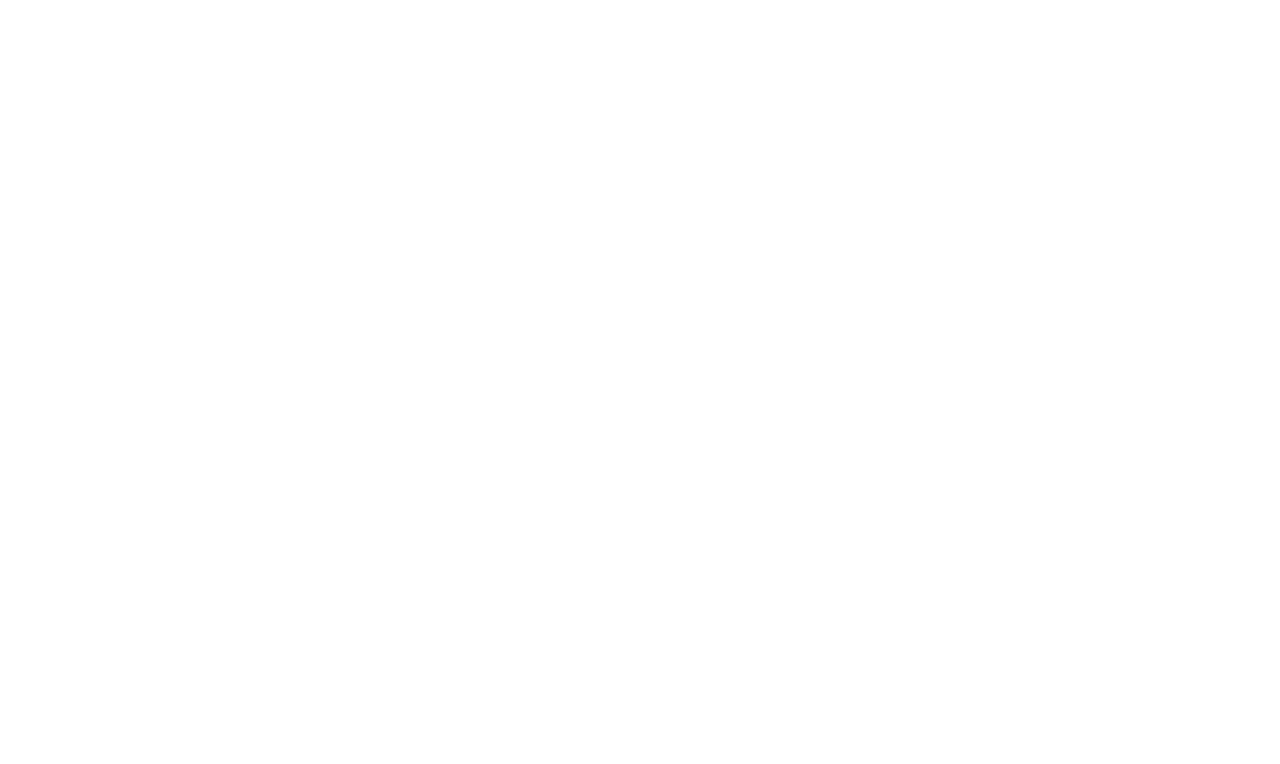
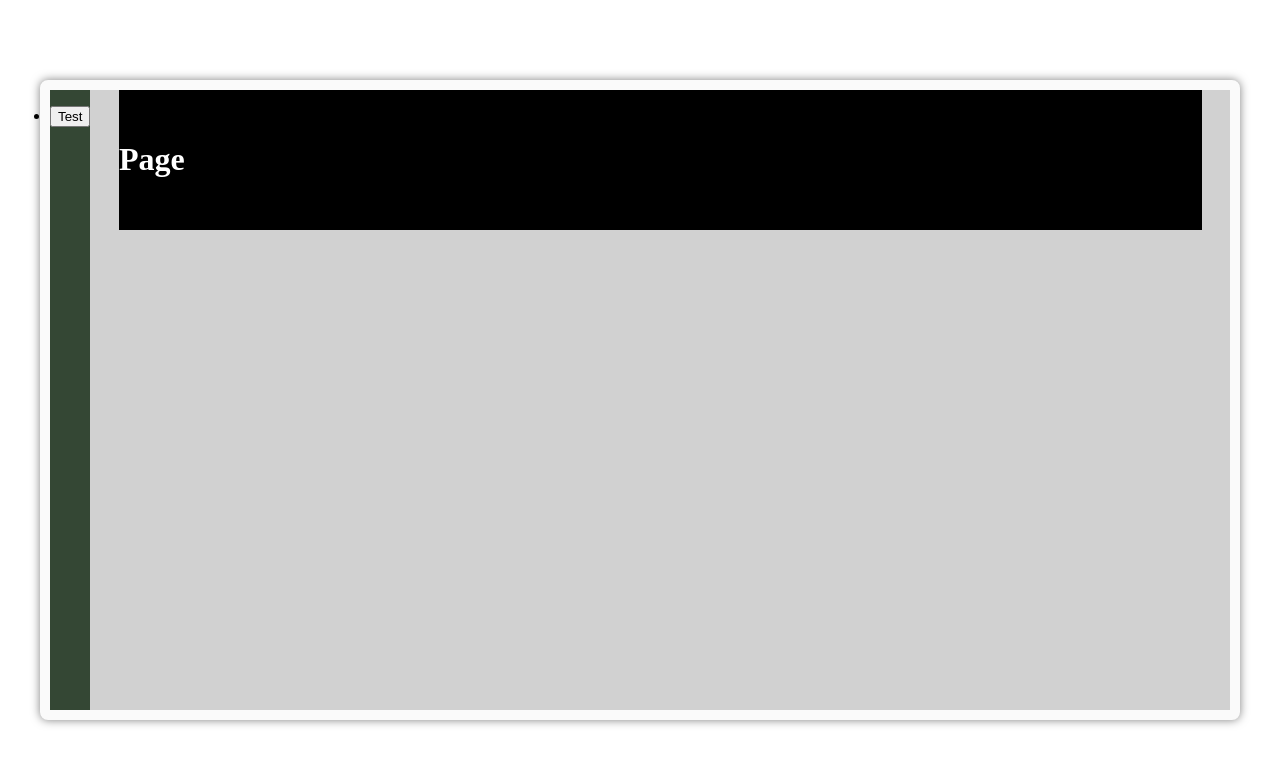
Before and after one commit to freddan88/react-typescript-examples-01, a React (Create React App) app: page /animated-sidebar in a window 1280 px wide. Before the commit this address had no page. Shown: the top 764 px of the page. Built offline with nearby package versions, Linux system fonts and the light colour scheme.

Commit message:
Add example for animated-sidebar

```diff
--- a/src/App.tsx
+++ b/src/App.tsx
@@ -11,6 +11,7 @@
 import ZoomRotate from "./pages/zoomRotate/ZoomRotate";
 import PokedexAll from "./pages/pokedex/PokedexAll";
 import ReactHookForm from "./pages/ReactHookForm/ReactHookForm";
+import SidebarPage from "./pages/animatedSidebar/SidebarPage";
 
 interface IProps {}
 
@@ -34,6 +35,7 @@
           <Route path="/zoomrotate" element={<ZoomRotate />} />
           <Route path="/pokedex" element={<PokedexAll />} />
           <Route path="/react-hook-form" element={<ReactHookForm />} />
+          <Route path="/animated-sidebar" element={<SidebarPage />} />
         </Routes>
       </BrowserRouter>
     </TodoContext.Provider>
--- /dev/null
+++ b/src/pages/animatedSidebar/AnimatedSidebar.tsx
@@ -0,0 +1,24 @@
+import React, { useState, useEffect } from "react";
+
+interface IProps {}
+
+const AnimatedSidebar: React.FC<IProps> = (props) => {
+  const [isLoading, setIsLoading] = useState<boolean>(true);
+
+  useEffect(() => {
+    // Documentation hooks as lifecycle-methods:
+    // https://dev.to/trentyang/replace-lifecycle-with-hooks-in-react-3d4n
+  }, []);
+
+  return (
+    <div>
+      <ul>
+        <li>
+          <button type="button">Test</button>
+        </li>
+      </ul>
+    </div>
+  );
+};
+
+export default AnimatedSidebar;
--- /dev/null
+++ b/src/pages/animatedSidebar/SidebarPage.css
@@ -0,0 +1,35 @@
+.page-layout {
+  display: flex;
+  align-items: center;
+  justify-content: center;
+  height: 100vh;
+}
+
+.sidebar-layout {
+  display: flex;
+  background-color: #d1d1d1;
+  -webkit-box-shadow: 0px 0px 10px 0px rgba(0, 0, 0, 0.5);
+  -moz-box-shadow: 0px 0px 10px 0px rgba(0, 0, 0, 0.5);
+  box-shadow: 0px 0px 10px 0px rgba(0, 0, 0, 0.5);
+  border-radius: 8px;
+  width: 1200px;
+  border: 10px solid #fafafa;
+  height: 80vh;
+}
+
+aside {
+  min-width: 30px;
+  background-color: rgb(52, 71, 52);
+  transition: min-width 250ms ease-in-out;
+  /* margin-right: 30px; */
+  /* margin-right: calc(300px - 30px); */
+}
+
+aside:hover {
+  min-width: 300px;
+  /* margin-right: 30px; */
+}
+
+main {
+  flex: 1;
+}
--- /dev/null
+++ b/src/pages/animatedSidebar/SidebarPage.tsx
@@ -0,0 +1,38 @@
+import React, { useState, useEffect } from "react";
+import "./SidebarPage.css";
+import AnimatedSidebar from "./AnimatedSidebar";
+
+interface IProps {}
+
+const SidebarPage: React.FC<IProps> = (props) => {
+  const [isLoading, setIsLoading] = useState<boolean>(true);
+
+  useEffect(() => {
+    // Documentation hooks as lifecycle-methods:
+    // https://dev.to/trentyang/replace-lifecycle-with-hooks-in-react-3d4n
+  }, []);
+
+  return (
+    <div className="page-layout">
+      <div className="sidebar-layout">
+        <aside>
+          <AnimatedSidebar />
+        </aside>
+        <main>
+          <div
+            style={{
+              padding: "30px 0",
+              backgroundColor: "black",
+              margin: "0 auto",
+              width: "95%",
+            }}
+          >
+            <h1 style={{ color: "white" }}>Page</h1>
+          </div>
+        </main>
+      </div>
+    </div>
+  );
+};
+
+export default SidebarPage;
--- a/src/style.css
+++ b/src/style.css
@@ -1,4 +1,5 @@
 body {
+  height: 100vh;
   padding: 0;
   margin: 0;
 }
```
